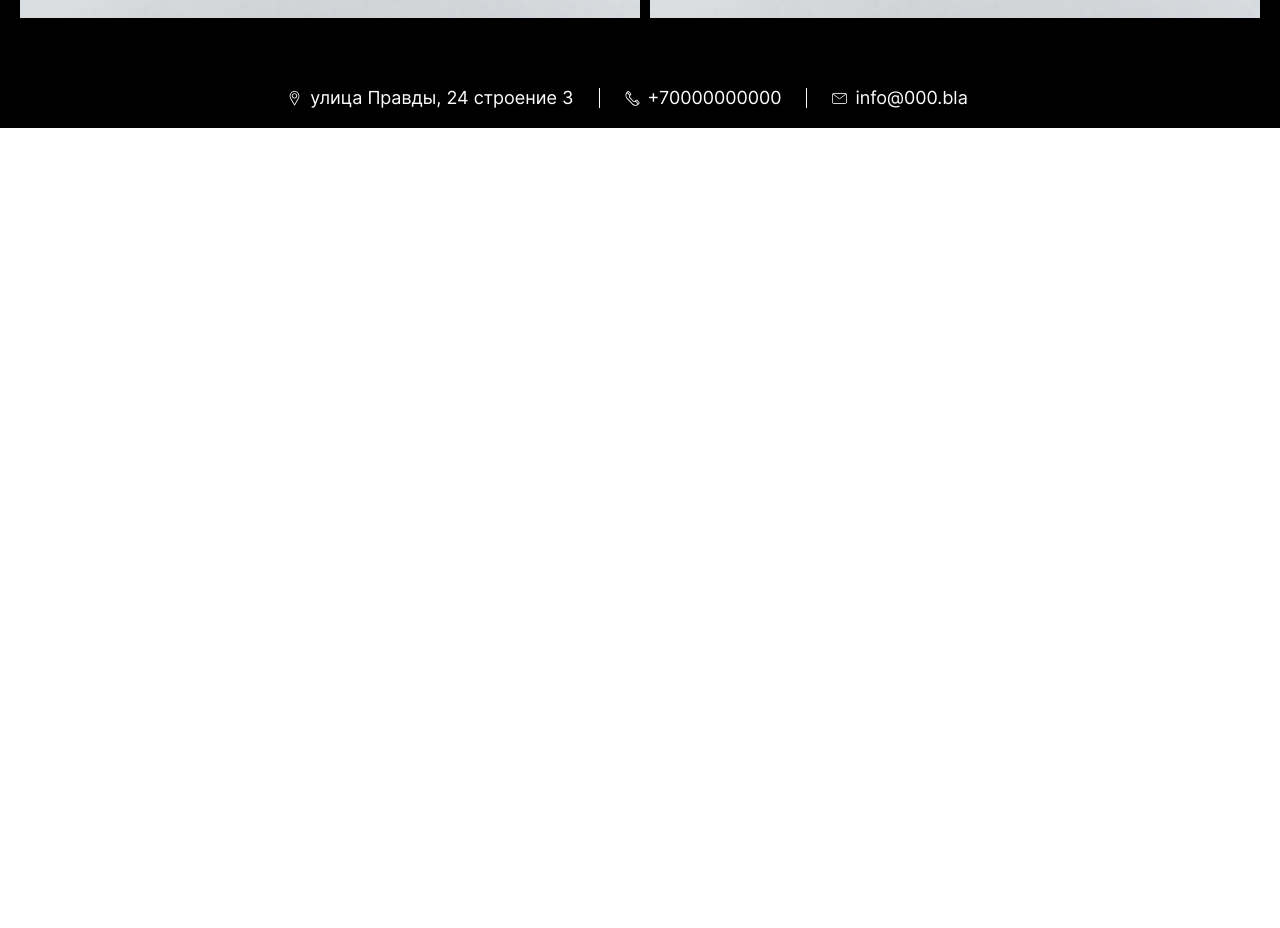
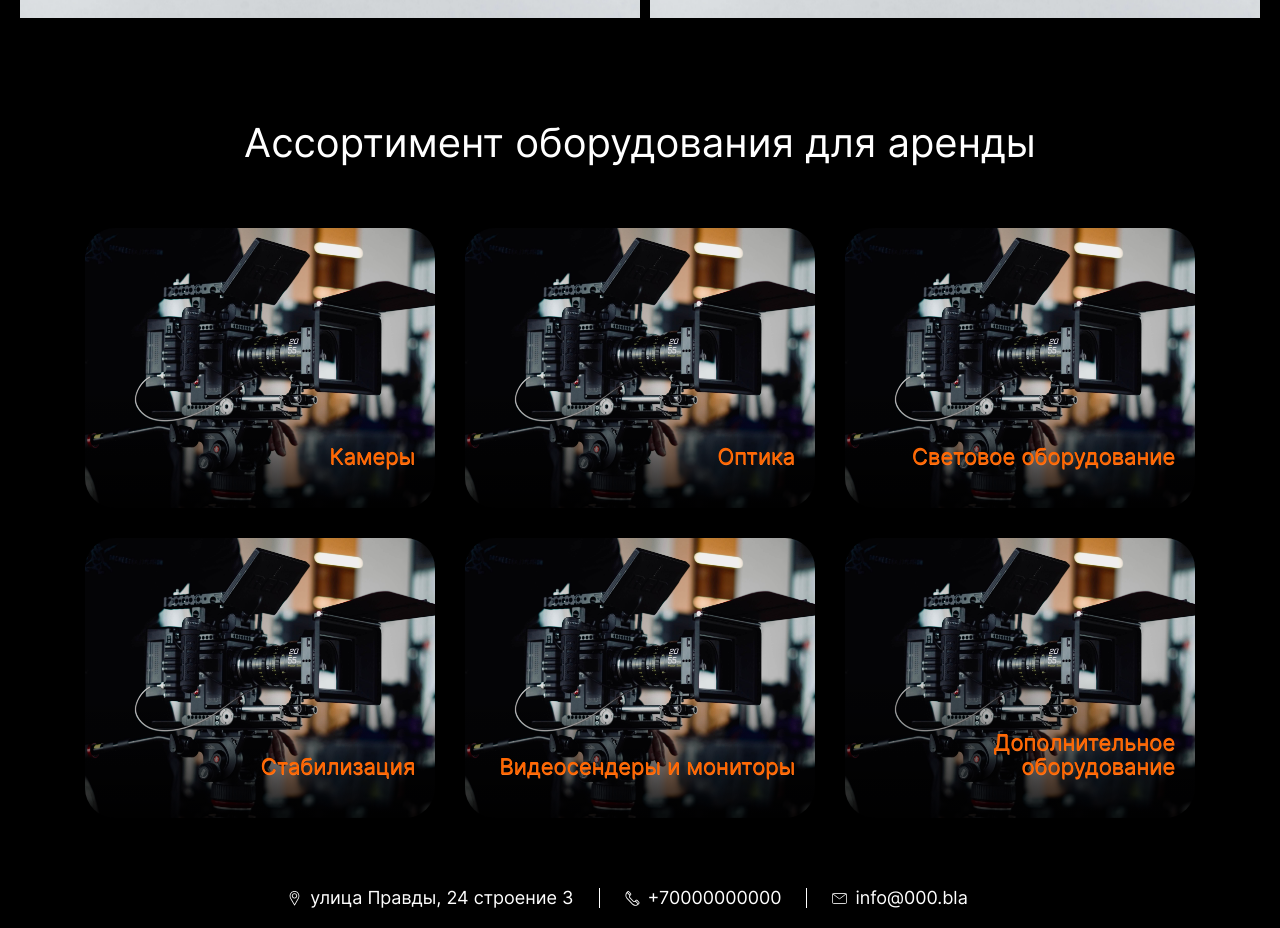
Before and after one commit to kato-code/rental, a React (Create React App) app: page / in a window 1280 px wide. Shown: the part 1202-2130 px from the top of the page. Before the commit the page ends 1330 px from the top, so only its background shows below. Built offline with nearby package versions, Linux system fonts and the light colour scheme; a web font is replaced by a local one.

Commit message:
add Catalog

```diff
--- a/src/components/App/App.js
+++ b/src/components/App/App.js
@@ -3,6 +3,7 @@ import './App.css';
 import Header from '../Header/Header.js';
 import Footer from '../Footer/Footer.js';
 import NewProduct from '../NewProduct/NewProduct';
+import Catalog from '../Catalog/Catalog';
 
 
 function App() {
@@ -11,6 +12,7 @@ function App() {
       <div className='app__container'>
         <Header />
         <NewProduct />
+        <Catalog />
         <Footer />
       </div>
     </div>
--- /dev/null
+++ b/src/components/Catalog/Catalog.css
@@ -0,0 +1,63 @@
+.catalog {
+    padding: 50px 85px;
+
+    box-sizing: border-box;
+}
+
+.catalog__title {
+    margin: 0;
+
+    font-weight: 400;
+    font-size: 40px;
+    line-height: 50px;
+
+    text-align: center;
+}
+
+.catalog__list {
+    display: grid;
+    grid-template-columns: repeat(3, minmax(350px, 1fr));
+    grid-template-rows: auto;
+    gap: 30px;
+
+    margin-top: 60px;
+}
+
+.catalog__item {
+    position: relative;
+
+    max-width: 100%;
+    height: 280px;
+
+    background: url('../../images/home_page.jpg') no-repeat;
+    background-size: cover;
+    background-position: center;
+
+    border-radius: 30px;
+}
+
+.catalog__item-container {
+    position: absolute;
+    right: 0;
+    bottom: 0;
+
+    width: 100%;
+
+    padding-top: 60px;
+
+    background: linear-gradient(to top, rgba(0, 0, 0, 0.85), transparent);;
+
+    text-align: right;
+}
+
+.catalog__item-title {
+    margin: 0 20px 40px 0;
+
+    font-weight: 400;
+    font-size: 22px;
+    line-height: 24px;
+
+    color: #FF6600;
+
+    text-shadow: 0.5px 0.5px #ff781e;
+}
--- /dev/null
+++ b/src/components/Catalog/Catalog.js
@@ -0,0 +1,51 @@
+import React from "react";
+import './Catalog.css';
+import '../App/App.css';
+
+function Catalog() {
+    return (
+        <section className="catalog">
+            <h2 className="catalog__title">Ассортимент оборудования для аренды</h2>
+            <ul className="catalog__list list">
+                <li className="catalog__item">
+                    {/* <a href="#" className="catalog__item-link"></a> */}
+                    <div className="catalog__item-container">
+                        <h2 className="catalog__item-title">Камеры</h2>
+                    </div>
+                </li>
+                <li className="catalog__item">
+                    {/* <a href="#" className="catalog__item-link"></a> */}
+                    <div className="catalog__item-container">
+                        <h2 className="catalog__item-title">Оптика</h2>
+                    </div>
+                </li>
+                <li className="catalog__item">
+                    {/* <a href="#" className="catalog__item-link"></a> */}
+                    <div className="catalog__item-container">
+                        <h2 className="catalog__item-title">Световое оборудование</h2>
+                    </div>
+                </li>
+                <li className="catalog__item">
+                    {/* <a href="#" className="catalog__item-link"></a> */}
+                    <div className="catalog__item-container">
+                        <h2 className="catalog__item-title">Стабилизация</h2>
+                    </div>
+                </li>
+                <li className="catalog__item">
+                    {/* <a href="#" className="catalog__item-link"></a> */}
+                    <div className="catalog__item-container">
+                        <h2 className="catalog__item-title">Видеосендеры и мониторы</h2>
+                    </div>
+                </li>
+                <li className="catalog__item">
+                    {/* <a href="#" className="catalog__item-link"></a> */}
+                    <div className="catalog__item-container">
+                        <h2 className="catalog__item-title">Дополнительное оборудование</h2>
+                    </div>
+                </li>
+            </ul>
+        </section>
+    )
+}
+
+export default Catalog
```
